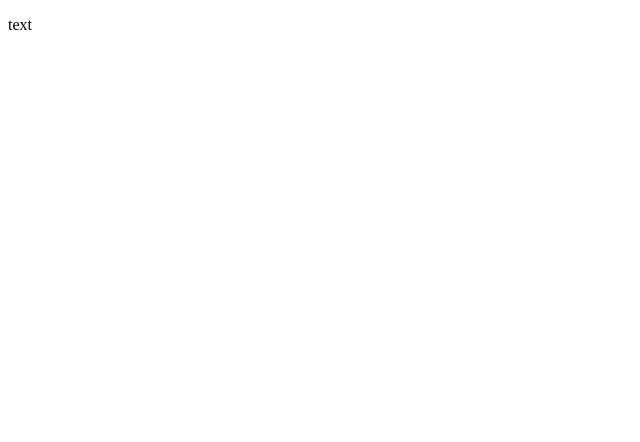
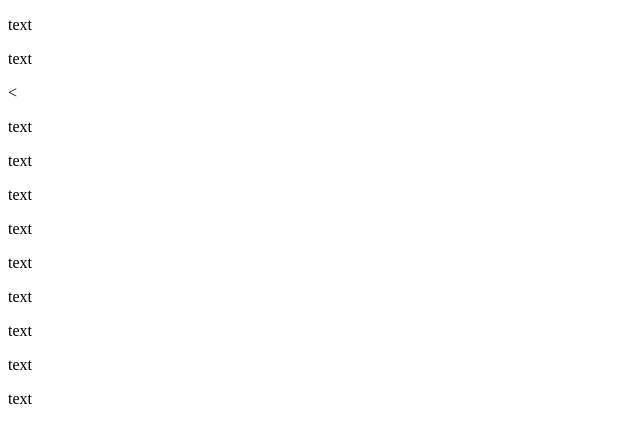
Before and after one commit to asdasdfasdfsg/test, a plain HTML site: page index.html in a window 1280 px wide. Shown: the whole page, without its empty margins (0-640 px from the left). Drawn offline with Linux system fonts and the light colour scheme.

Commit message:
Update index.html

```diff
--- a/index.html
+++ b/index.html
@@ -5,5 +5,15 @@
   </head>
   <body>
     <p>text</p>
+    <p>text</p><
+    <p>text</p>
+    <p>text</p>
+    <p>text</p>
+    <p>text</p>
+    <p>text</p>
+    <p>text</p>
+    <p>text</p>
+    <p>text</p>
+    <p>text</p>
   </body>
 </html>
```
